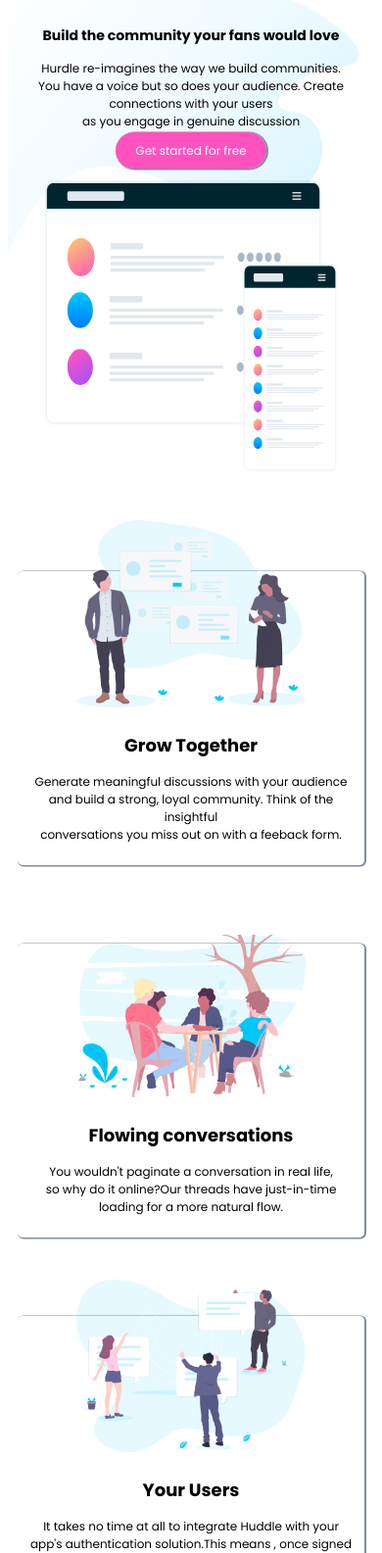
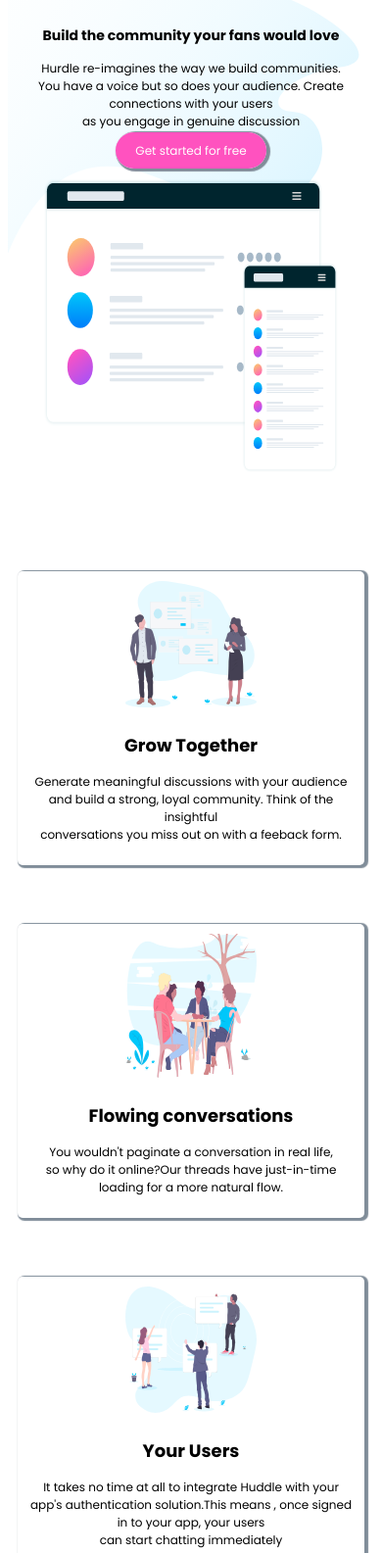
Before and after one commit to ChidubemAkpu/zuri-form-assignment, a plain HTML site: page index.html in a window 390 px wide. Shown: the part 84-1669 px from the top of the page at 98% size. Drawn offline with Linux system fonts and the light colour scheme; files whose address does not match are found by name.

Commit message:
my landing page task

```diff
--- a/style.css
+++ b/style.css
@@ -29,7 +29,7 @@ nav{
     background: white;
     padding:10px 30px;
     border-radius: 7px;
-    box-shadow: 1px 1px 1px 1px hsl(208,11%,55%);
+    box-shadow: 2px 1px 1px 2px hsl(208,11%,55%);
     color:black;
 }
 .header-section{
@@ -41,14 +41,14 @@ nav{
     background: hsl(322,100%,66%);
     padding:10px 20px;
     border-radius: 20px;
-    box-shadow: 1px 0.5px 0.5px 1px hsl(208,11%,55%);
+    box-shadow: 2px 1px 1px 2px hsl(208,11%,55%);
     color:white;
 
 }
 main{
     height:70%;
     display: flex;
-    gap:80px;
+    gap:60px;
     flex-direction: column;
     margin:60px 0px;
     padding:10px;
@@ -62,7 +62,7 @@ footer{
     height: 300px;
     border-radius:5px;
     align-items: center;
-    box-shadow: 1px 0.5px 0.5px 1px hsl(208,11%,55%);
+    box-shadow: 2px 1px 1px 2px hsl(208,11%,55%);
 }
 .main-image{
     height:100%;
@@ -81,13 +81,13 @@ footer{
     flex-direction: column;
     place-items: center center;
     position: relative;
-    top: 280px;
+    top:280px;
     margin-left:300px;
     margin-right: 300px;
     background: white;
     border-radius: 10px;
     padding:20px 10px;
-    box-shadow: 1px 0.5px 0.5px 1px hsl(208,11%,55%);
+    box-shadow: 2px 1px 1px 2px hsl(208,11%,55%);
 }
 footer{
     display:flex;
@@ -164,7 +164,7 @@ footer{
         border-radius:5px;
         flex-direction: column-reverse;
         align-items: center;
-        box-shadow: 1px 0.5px 0.5px 1px hsl(208,11%,55%);
+        box-shadow: 2px 1px 1px 2px hsl(208,11%,55%);
         text-align: center;
         padding:10px;
     }
@@ -187,8 +187,12 @@ footer{
         background: white;
         border-radius: 10px;
         padding:5px 3px;
-        box-shadow: 1px 0.5px 0.5px 1px hsl(208,11%,55%);
+        box-shadow: 2px 1px 1px 2px hsl(208,11%,55%);
         text-align: center;
     }
+  .main-image{
+    height:70%;
+    width:40%;
+}
 
 }
```
